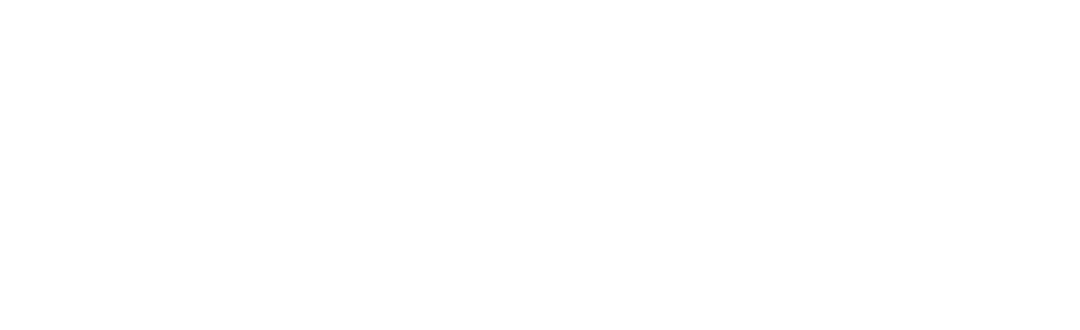
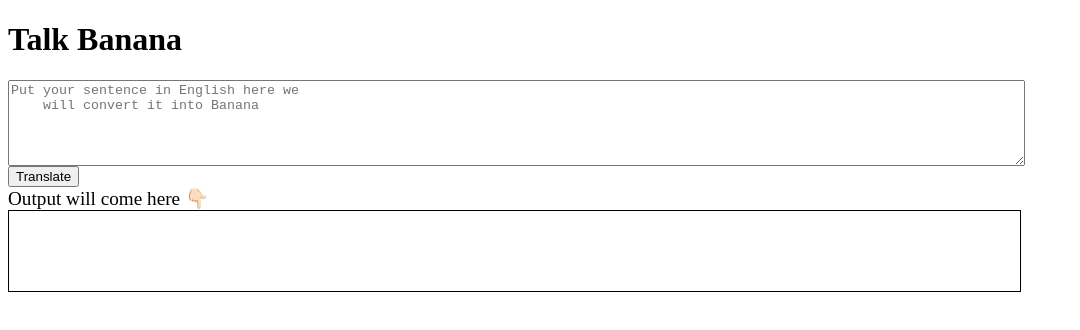
Before and after one commit to viren1908/Minion-Speaks, a plain HTML site: page index.html in a window 1280 px wide. Shown: the whole page, without its empty margins (0-1080 px from the left). Drawn offline with Linux system fonts and the light colour scheme.

Commit message:
input and output text

```diff
--- /dev/null
+++ b/app.js
@@ -0,0 +1,8 @@
+ var btnTranslate = document.querySelector("#btn-translate");
+ var txtInput = document.querySelector("#txt-input");
+var outputDiv = document.querySelector("#output");
+
+btnTranslate.addEventListener("click",
+function clickEventHandler(){
+    outputDiv.innerText = "Jabba Jabba" + txtInput.value;
+} )
--- a/index.html
+++ b/index.html
@@ -1,12 +1,41 @@
 <!DOCTYPE html>
 <html lang="en">
+
 <head>
     <meta charset="UTF-8">
     <meta http-equiv="X-UA-Compatible" content="IE=edge">
     <meta name="viewport" content="width=device-width, initial-scale=1.0">
     <title>Banana Speak</title>
+    <style>
+        textarea {
+            width: 80%;
+            height: 10vh;
+            display: block;
+            margin: 1 rem;
+            padding: 1 rem;
+        }
+
+        #output {
+            border: 1px solid black ;
+            height: 10vh;
+            width: 80%;
+            margin: 1 rem;
+            padding: 1 rem;
+        }
+    </style>
+
 </head>
+
 <body>
+    <h1>Talk Banana</h1>
+    <textarea id="txt-input" placeholder="Put your sentence in English here we
+    will convert it into Banana">
+</textarea>
+    <button id="btn-translate">Translate</button>
+    <div style="font-size:larger">Output will come here 👇🏻</div>
+<div id="output"> </div>
 
+    <script src="app.js" type="text/javascript"></script>
 </body>
+
 </html>
```
